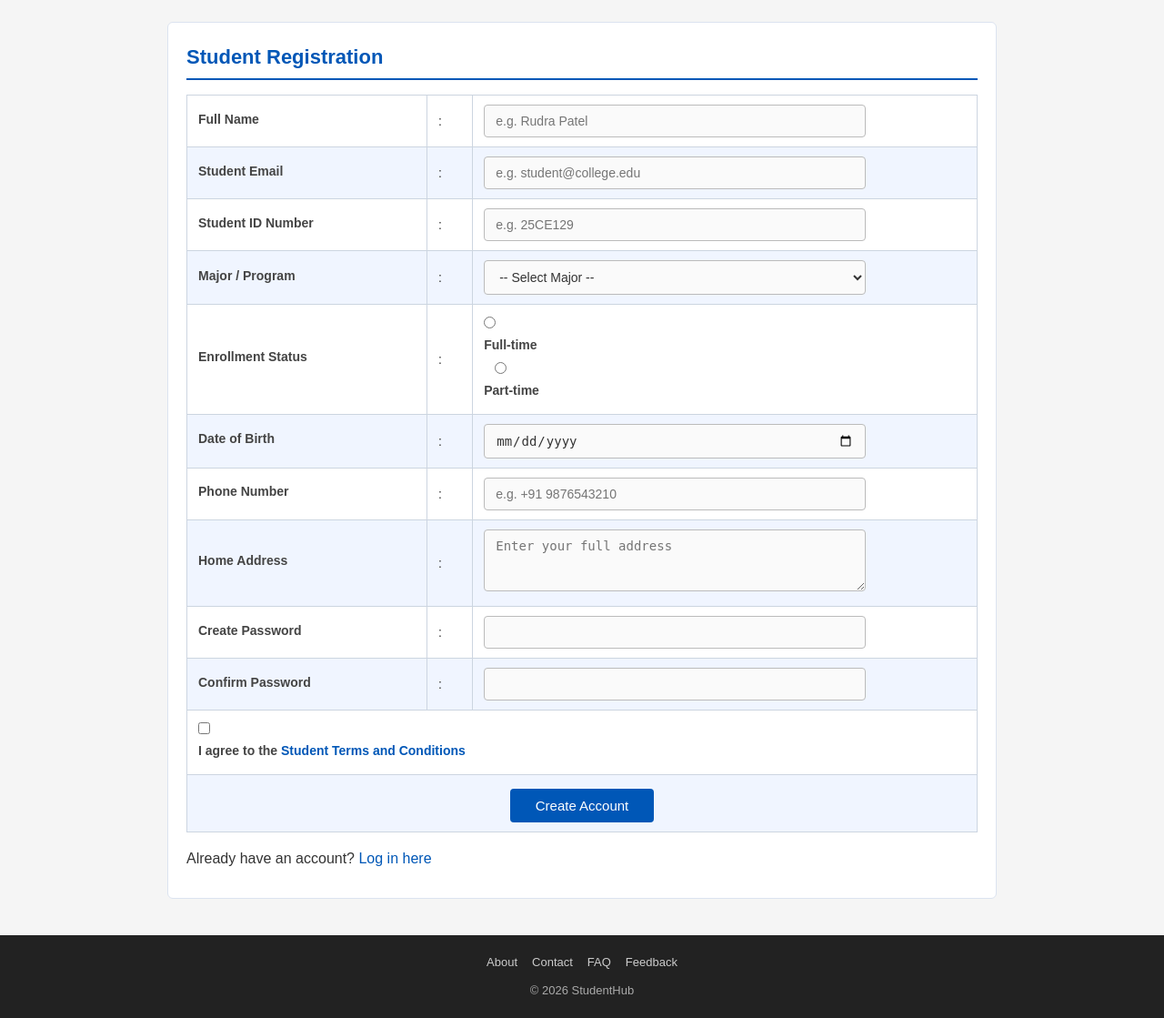
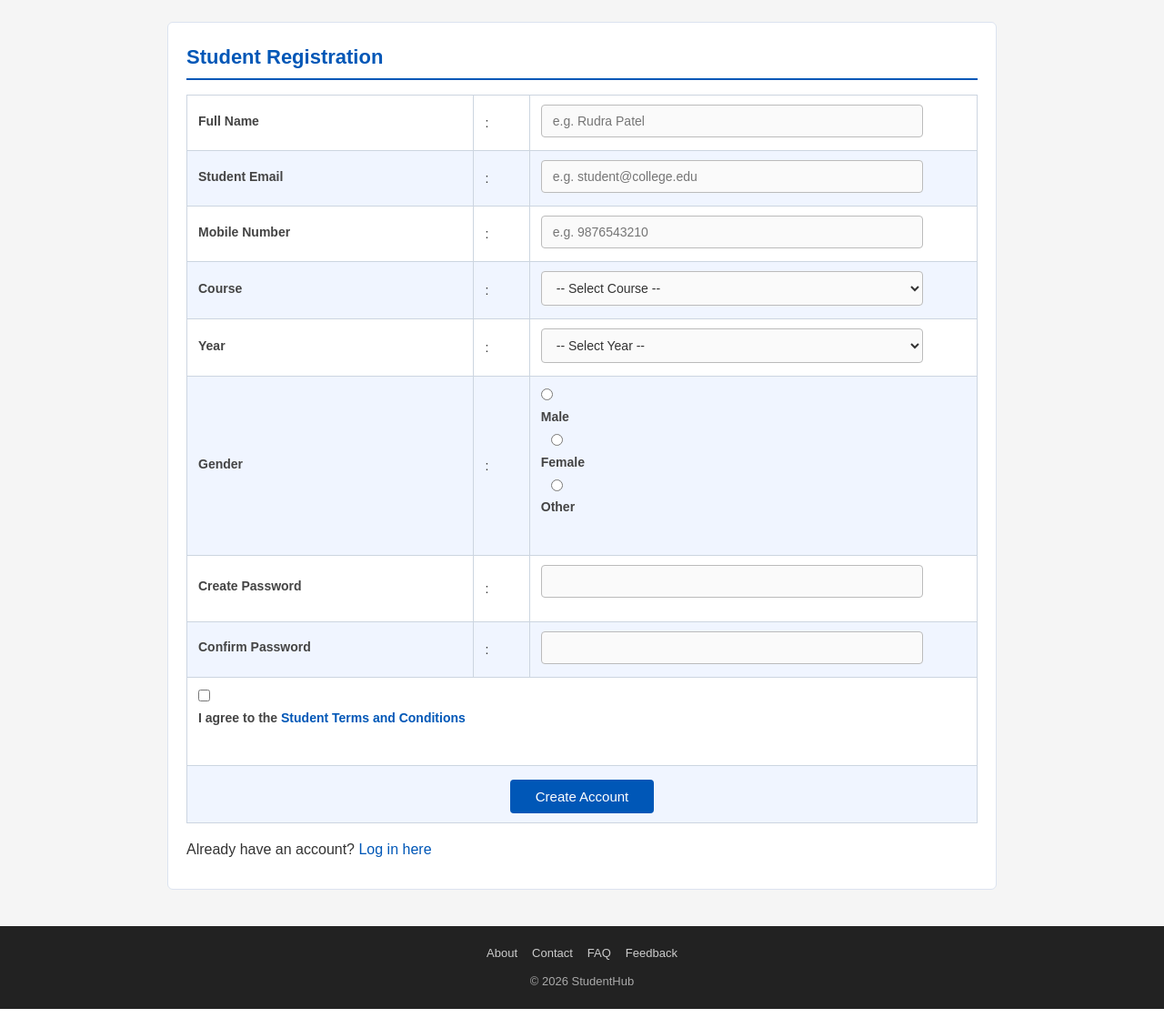
Before and after one commit to RudraX-19/25CE129_WDF_Student_Hub, a PHP site: page /student_hub/register.html in a window 1280 px wide. Shown: the part 67-1186 px from the top of the page at 91% size. Run offline with PHP 8.4, Linux system fonts and the light colour scheme.

Commit message:
Practical 5: Registration Form with Frontend Validation and User-Friendly Error Handling
- register.html: Updated form fields to match requirements and added error placeholders
- register.js: Implemented client-side form validation using Regular Expressions
- register.js: Added real-time validation on input/change events and a password strength checker
- style.css: Added classes for validation styling

```diff
--- a/assets/css/style.css
+++ b/assets/css/style.css
@@ -807,3 +807,29 @@ body.dark-mode .modal-close {
 body.dark-mode #modal-success-msg {
     color: #4dff88;
 }
+
+/* --- 23. FORM VALIDATION (Practical 5) --- */
+.error-msg {
+    color: #d32f2f;
+    font-size: 13px;
+    display: block;
+    margin-top: 4px;
+}
+.input-error {
+    border-color: #d32f2f !important;
+    background-color: #ffeaea !important;
+}
+.password-strength {
+    font-size: 13px;
+    font-weight: bold;
+    margin-top: 4px;
+}
+.password-strength.weak {
+    color: #d32f2f;
+}
+.password-strength.medium {
+    color: #ff9800;
+}
+.password-strength.strong {
+    color: #4caf50;
+}
--- /dev/null
+++ b/assets/js/register.js
@@ -0,0 +1,185 @@
+/* ================================================
+   StudentHub — register.js
+   Frontend Validation for Registration Form
+   ================================================ */
+
+document.addEventListener('DOMContentLoaded', function () {
+    const form = document.getElementById('registrationForm');
+
+    if (!form) return;
+
+    const fullname = document.getElementById('fullname');
+    const email = document.getElementById('email');
+    const mobile = document.getElementById('mobile');
+    const course = document.getElementById('course');
+    const year = document.getElementById('year');
+    const password = document.getElementById('password');
+    const confirmPassword = document.getElementById('confirm-password');
+    const terms = document.getElementById('terms');
+    const genderMale = document.getElementById('gender-male');
+    const genderFemale = document.getElementById('gender-female');
+    const genderOther = document.getElementById('gender-other');
+    const passwordStrength = document.getElementById('password-strength');
+
+    // Regular Expressions
+    const nameRegex = /^[A-Za-z\s]{3,50}$/;
+    const emailRegex = /^[a-zA-Z0-9._%+-]+@[a-zA-Z0-9.-]+\.[a-zA-Z]{2,}$/;
+    const mobileRegex = /^[0-9]{10}$/;
+
+    // Helper function to show errors
+    function showError(input, errorId, message) {
+        const errorElement = document.getElementById(errorId);
+        if (errorElement) {
+            errorElement.textContent = message;
+        }
+        if(input && input.classList) input.classList.add('input-error');
+    }
+
+    // Helper function to clear errors
+    function clearError(input, errorId) {
+        const errorElement = document.getElementById(errorId);
+        if (errorElement) {
+            errorElement.textContent = '';
+        }
+        if(input && input.classList) input.classList.remove('input-error');
+    }
+
+    // Validation functions
+    function validateName() {
+        if (!nameRegex.test(fullname.value.trim())) {
+            showError(fullname, 'fullname-error', 'Name must be 3-50 characters long and contain only letters.');
+            return false;
+        }
+        clearError(fullname, 'fullname-error');
+        return true;
+    }
+
+    function validateEmail() {
+        if (!emailRegex.test(email.value.trim())) {
+            showError(email, 'email-error', 'Please enter a valid email address.');
+            return false;
+        }
+        clearError(email, 'email-error');
+        return true;
+    }
+
+    function validateMobile() {
+        if (!mobileRegex.test(mobile.value.trim())) {
+            showError(mobile, 'mobile-error', 'Mobile number must be exactly 10 digits.');
+            return false;
+        }
+        clearError(mobile, 'mobile-error');
+        return true;
+    }
+
+    function validateCourse() {
+        if (course.value === '') {
+            showError(course, 'course-error', 'Please select a course.');
+            return false;
+        }
+        clearError(course, 'course-error');
+        return true;
+    }
+
+    function validateYear() {
+        if (year.value === '') {
+            showError(year, 'year-error', 'Please select a year.');
+            return false;
+        }
+        clearError(year, 'year-error');
+        return true;
+    }
+
+    function validateGender() {
+        if (!genderMale.checked && !genderFemale.checked && !genderOther.checked) {
+            showError(null, 'gender-error', 'Please select your gender.');
+            return false;
+        }
+        clearError(null, 'gender-error');
+        return true;
+    }
+
+    function validatePassword() {
+        const val = password.value;
+        if (val.length < 8) {
+            showError(password, 'password-error', 'Password must be at least 8 characters long.');
+            passwordStrength.textContent = 'Strength: Weak';
+            passwordStrength.className = 'password-strength weak';
+            return false;
+        }
+
+        let strength = 'Weak';
+        let className = 'weak';
+        const hasUpper = /[A-Z]/.test(val);
+        const hasLower = /[a-z]/.test(val);
+        const hasNum = /[0-9]/.test(val);
+        const hasSpecial = /[^A-Za-z0-9]/.test(val);
+
+        const checks = [hasUpper, hasLower, hasNum, hasSpecial].filter(Boolean).length;
+
+        if (checks >= 3 && val.length >= 8) {
+            strength = 'Strong';
+            className = 'strong';
+        } else if (checks >= 2 && val.length >= 8) {
+            strength = 'Medium';
+            className = 'medium';
+        }
+
+        passwordStrength.textContent = `Strength: ${strength}`;
+        passwordStrength.className = `password-strength ${className}`;
+
+        clearError(password, 'password-error');
+        return true;
+    }
+
+    function validateConfirmPassword() {
+        if (confirmPassword.value !== password.value || confirmPassword.value === '') {
+            showError(confirmPassword, 'confirm-password-error', 'Passwords do not match.');
+            return false;
+        }
+        clearError(confirmPassword, 'confirm-password-error');
+        return true;
+    }
+
+    function validateTerms() {
+        if (!terms.checked) {
+            showError(terms, 'terms-error', 'You must agree to the terms and conditions.');
+            return false;
+        }
+        clearError(terms, 'terms-error');
+        return true;
+    }
+
+    // Real-time validation
+    fullname.addEventListener('input', validateName);
+    email.addEventListener('input', validateEmail);
+    mobile.addEventListener('input', validateMobile);
+    course.addEventListener('change', validateCourse);
+    year.addEventListener('change', validateYear);
+    password.addEventListener('input', () => {
+        validatePassword();
+        if(confirmPassword.value) validateConfirmPassword();
+    });
+    confirmPassword.addEventListener('input', validateConfirmPassword);
+
+    const genderRadios = document.querySelectorAll('input[name="gender"]');
+    genderRadios.forEach(radio => radio.addEventListener('change', validateGender));
+    terms.addEventListener('change', validateTerms);
+
+    // Form submission
+    form.addEventListener('submit', function (e) {
+        const isNameValid = validateName();
+        const isEmailValid = validateEmail();
+        const isMobileValid = validateMobile();
+        const isCourseValid = validateCourse();
+        const isYearValid = validateYear();
+        const isGenderValid = validateGender();
+        const isPasswordValid = validatePassword();
+        const isConfirmPasswordValid = validateConfirmPassword();
+        const isTermsValid = validateTerms();
+
+        if (!(isNameValid && isEmailValid && isMobileValid && isCourseValid && isYearValid && isGenderValid && isPasswordValid && isConfirmPasswordValid && isTermsValid)) {
+            e.preventDefault(); // Prevent form submission if validation fails
+        }
+    });
+});
--- a/student_hub/register.html
+++ b/student_hub/register.html
@@ -22,32 +22,38 @@
         <section aria-labelledby="register-heading">
             <h2 id="register-heading">Student Registration</h2>
 
-            <form action="login.html" method="GET" aria-label="Student Registration Form" novalidate>
+            <form action="login.html" method="GET" aria-label="Student Registration Form" novalidate id="registrationForm">
                 <table cellpadding="8" cellspacing="0" border="0" role="presentation">
                     <tr>
                         <td><label for="fullname">Full Name</label></td>
                         <td aria-hidden="true">:</td>
-                        <td><input type="text" id="fullname" name="fullname" autocomplete="name" required
-                                aria-required="true" placeholder="e.g. Rudra Patel"></td>
+                        <td>
+                            <input type="text" id="fullname" name="fullname" autocomplete="name" required aria-required="true" placeholder="e.g. Rudra Patel">
+                            <span class="error-msg" id="fullname-error" aria-live="polite"></span>
+                        </td>
                     </tr>
                     <tr>
                         <td><label for="email">Student Email</label></td>
                         <td aria-hidden="true">:</td>
-                        <td><input type="email" id="email" name="email" autocomplete="email" required
-                                aria-required="true" placeholder="e.g. student@college.edu"></td>
+                        <td>
+                            <input type="email" id="email" name="email" autocomplete="email" required aria-required="true" placeholder="e.g. student@college.edu">
+                            <span class="error-msg" id="email-error" aria-live="polite"></span>
+                        </td>
                     </tr>
                     <tr>
-                        <td><label for="studentid">Student ID Number</label></td>
+                        <td><label for="mobile">Mobile Number</label></td>
                         <td aria-hidden="true">:</td>
-                        <td><input type="text" id="studentid" name="studentid" required aria-required="true"
-                                placeholder="e.g. 25CE129"></td>
+                        <td>
+                            <input type="tel" id="mobile" name="mobile" autocomplete="tel" placeholder="e.g. 9876543210" required aria-required="true">
+                            <span class="error-msg" id="mobile-error" aria-live="polite"></span>
+                        </td>
                     </tr>
                     <tr>
-                        <td><label for="major">Major / Program</label></td>
+                        <td><label for="course">Course</label></td>
                         <td aria-hidden="true">:</td>
                         <td>
-                            <select id="major" name="major" required aria-required="true">
-                                <option value="">-- Select Major --</option>
+                            <select id="course" name="course" required aria-required="true">
+                                <option value="">-- Select Course --</option>
                                 <option value="ce">Computer Engineering</option>
                                 <option value="cs">Computer Science</option>
                                 <option value="math">Mathematics</option>
@@ -55,55 +61,60 @@
                                 <option value="biology">Biology</option>
                                 <option value="arts">Arts &amp; Humanities</option>
                             </select>
+                            <span class="error-msg" id="course-error" aria-live="polite"></span>
                         </td>
                     </tr>
                     <tr>
-                        <td><label>Enrollment Status</label></td>
+                        <td><label for="year">Year</label></td>
                         <td aria-hidden="true">:</td>
-                        <td role="group" aria-label="Enrollment Status">
-                            <input type="radio" id="fulltime" name="enrollment" value="fulltime" required>
-                            <label for="fulltime">Full-time</label>
-                            &nbsp;&nbsp;
-                            <input type="radio" id="parttime" name="enrollment" value="parttime">
-                            <label for="parttime">Part-time</label>
+                        <td>
+                            <select id="year" name="year" required aria-required="true">
+                                <option value="">-- Select Year --</option>
+                                <option value="1">1st Year</option>
+                                <option value="2">2nd Year</option>
+                                <option value="3">3rd Year</option>
+                                <option value="4">4th Year</option>
+                            </select>
+                            <span class="error-msg" id="year-error" aria-live="polite"></span>
                         </td>
                     </tr>
                     <tr>
-                        <td><label for="dob">Date of Birth</label></td>
+                        <td><label>Gender</label></td>
                         <td aria-hidden="true">:</td>
-                        <td><input type="date" id="dob" name="dob" required aria-required="true"></td>
-                    </tr>
-                    <tr>
-                        <td><label for="phone">Phone Number</label></td>
-                        <td aria-hidden="true">:</td>
-                        <td><input type="tel" id="phone" name="phone" autocomplete="tel"
-                                placeholder="e.g. +91 9876543210"></td>
-                    </tr>
-                    <tr>
-                        <td><label for="address">Home Address</label></td>
-                        <td aria-hidden="true">:</td>
-                        <td>
-                            <textarea id="address" name="address" rows="3" cols="30"
-                                placeholder="Enter your full address" required aria-required="true"></textarea>
+                        <td role="group" aria-label="Gender">
+                            <input type="radio" id="gender-male" name="gender" value="male" required>
+                            <label for="gender-male">Male</label>
+                            &nbsp;&nbsp;
+                            <input type="radio" id="gender-female" name="gender" value="female">
+                            <label for="gender-female">Female</label>
+                            &nbsp;&nbsp;
+                            <input type="radio" id="gender-other" name="gender" value="other">
+                            <label for="gender-other">Other</label>
+                            <br><span class="error-msg" id="gender-error" aria-live="polite"></span>
                         </td>
                     </tr>
                     <tr>
                         <td><label for="password">Create Password</label></td>
                         <td aria-hidden="true">:</td>
-                        <td><input type="password" id="password" name="password" autocomplete="new-password" required
-                                aria-required="true"></td>
+                        <td>
+                            <input type="password" id="password" name="password" autocomplete="new-password" required aria-required="true">
+                            <span class="error-msg" id="password-error" aria-live="polite"></span>
+                            <div class="password-strength" id="password-strength" aria-live="polite"></div>
+                        </td>
                     </tr>
                     <tr>
                         <td><label for="confirm-password">Confirm Password</label></td>
                         <td aria-hidden="true">:</td>
-                        <td><input type="password" id="confirm-password" name="confirm-password"
-                                autocomplete="new-password" required aria-required="true"></td>
+                        <td>
+                            <input type="password" id="confirm-password" name="confirm-password" autocomplete="new-password" required aria-required="true">
+                            <span class="error-msg" id="confirm-password-error" aria-live="polite"></span>
+                        </td>
                     </tr>
                     <tr>
                         <td colspan="3">
                             <input type="checkbox" id="terms" name="terms" required aria-required="true">
-                            <label for="terms">I agree to the <a href="faq.html">Student Terms and
-                                    Conditions</a></label>
+                            <label for="terms">I agree to the <a href="faq.html">Student Terms and Conditions</a></label>
+                            <br><span class="error-msg" id="terms-error" aria-live="polite"></span>
                         </td>
                     </tr>
                     <tr>
@@ -131,6 +142,7 @@
     </footer>
 
     <script src="../assets/js/main.js"></script>
+    <script src="../assets/js/register.js"></script>
 </body>
 
 </html>
```
